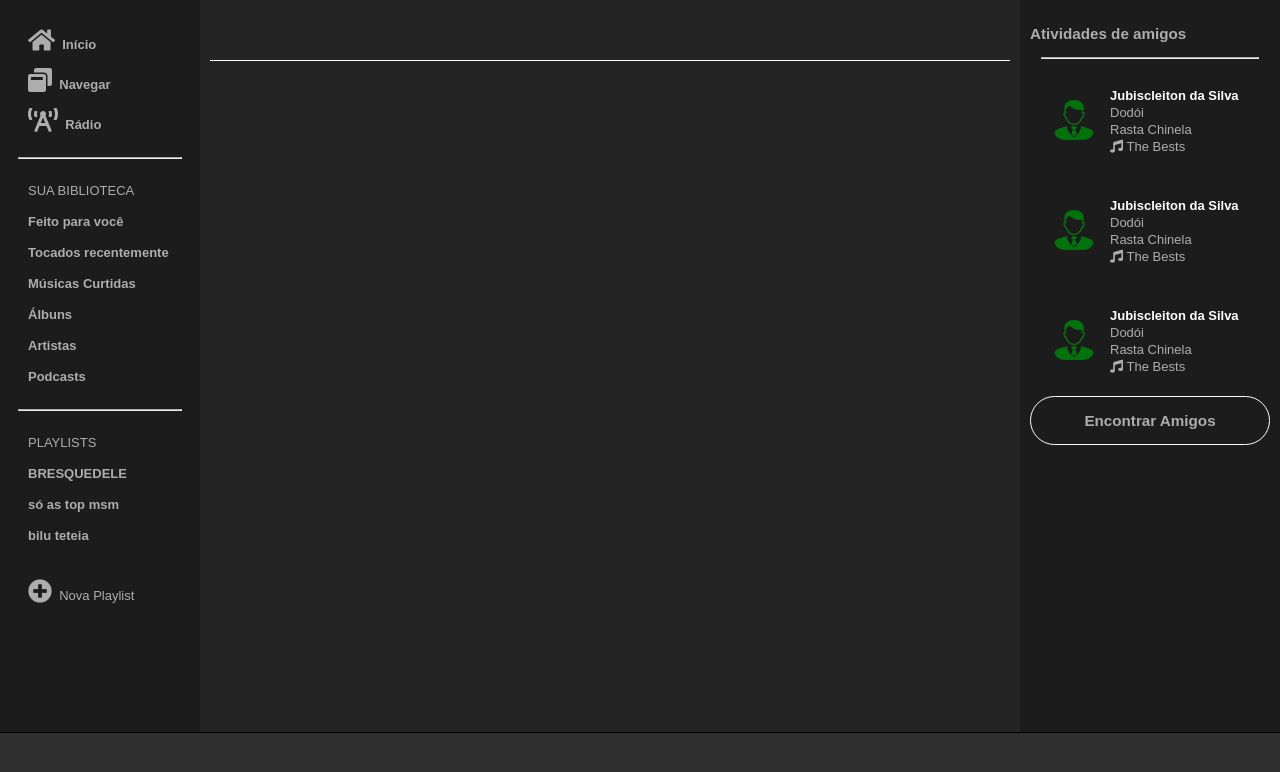
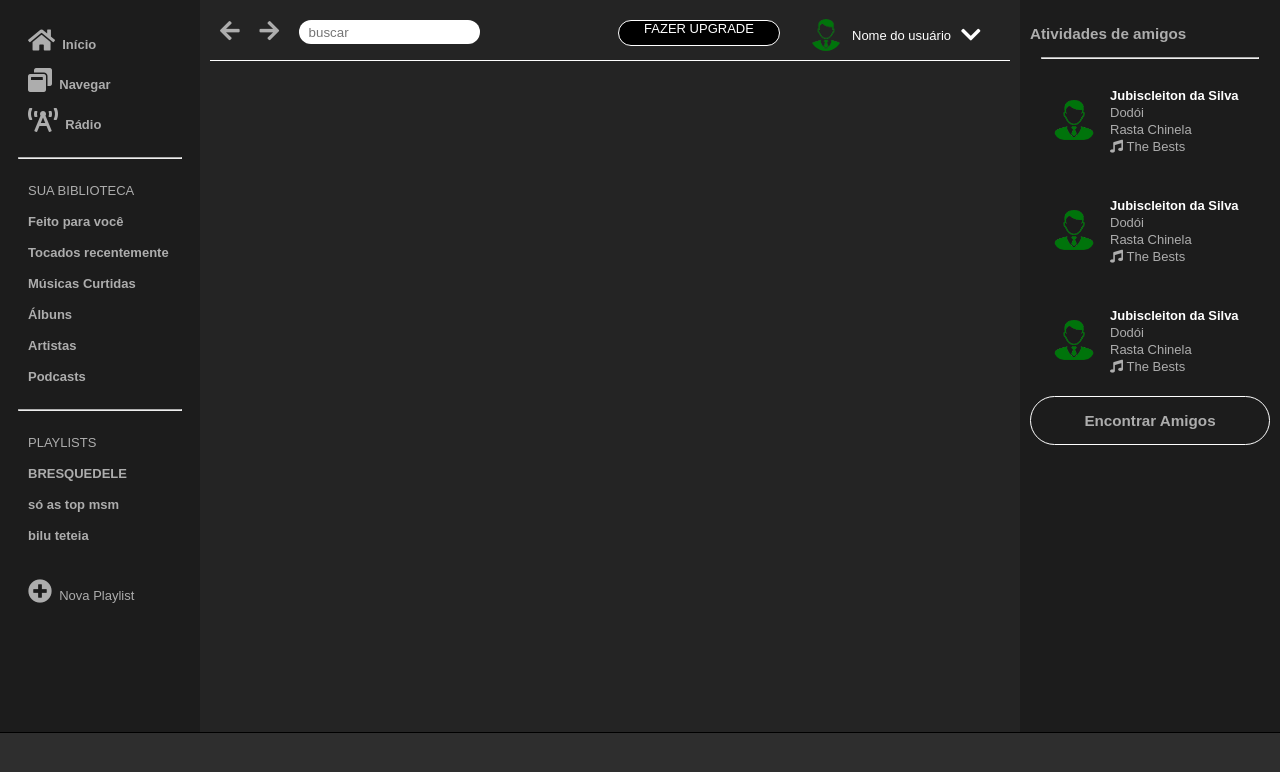
Before and after one commit to Maxwell-Ferreira/SpotifyClone, a plain HTML site: page index.html in a window 1280 px wide. Drawn offline with Linux system fonts and the light colour scheme.

Commit message:
adicionado menu superior

```diff
--- a/css/css.css
+++ b/css/css.css
@@ -54,9 +54,59 @@ body{
 
 .main-top{
 	position: relative;
+	display: flex;
+	align-content: center;
 	height: 50px;
 	width: 100%;
-	border-bottom: 1px solid white;
+	border-bottom: 0.1px solid white;
+}
+
+.main-top i{
+	font-size: 1.4rem;
+	margin: 10px;
+}
+
+.form-search{
+	display: flex;
+	align-content: center;
+}
+
+.search{
+	border: none;
+	border-radius: 20px;
+	height: 1.4rem;
+	margin: 10px;
+}
+
+.make-upgrade{
+	border: 1px solid white;
+	border-radius: 20px;
+	background-color: black;
+	color: white;
+	text-align: center;
+	height: 1.5rem;
+	min-width: 160px;
+	margin: 10px;
+	margin-left: auto;
+}
+
+.make-upgrade p, .top-user p{
+	margin: 0;
+	padding: 0;
+}
+
+.top-user{
+	display: flex;
+	align-items: center;
+	margin: 10px;
+	min-width: 200px;
+}
+
+.top-user-img{
+	height: 2rem;
+	width: 2rem;
+	border-radius: 1.5rem;
+	margin: 10px;
 }
 
 .main{
--- a/index.html
+++ b/index.html
@@ -57,7 +57,18 @@
 
 		<div class="main">
 			<div class="main-top">
-
+				<form name="formSearch" id="idFormSearch" class="form-search">
+					<a href="#" class="nav-link"><i class="fas fa-arrow-left"></i></a>
+					<a href="#" class="nav-link"><i class="fas fa-arrow-right"></i></a>
+					<input type="text" name="search" class="search" placeholder="  buscar">
+				</form>
+				<div class="make-upgrade">
+					<p>FAZER UPGRADE</p>
+				</div>
+				<div class="top-user">
+					<img src="img/icon.png" class="top-user-img">
+					<p>Nome do usuário</p><i class="fas fa-chevron-down"></i>
+				</div>
 			</div>
 		</div>
 
```
